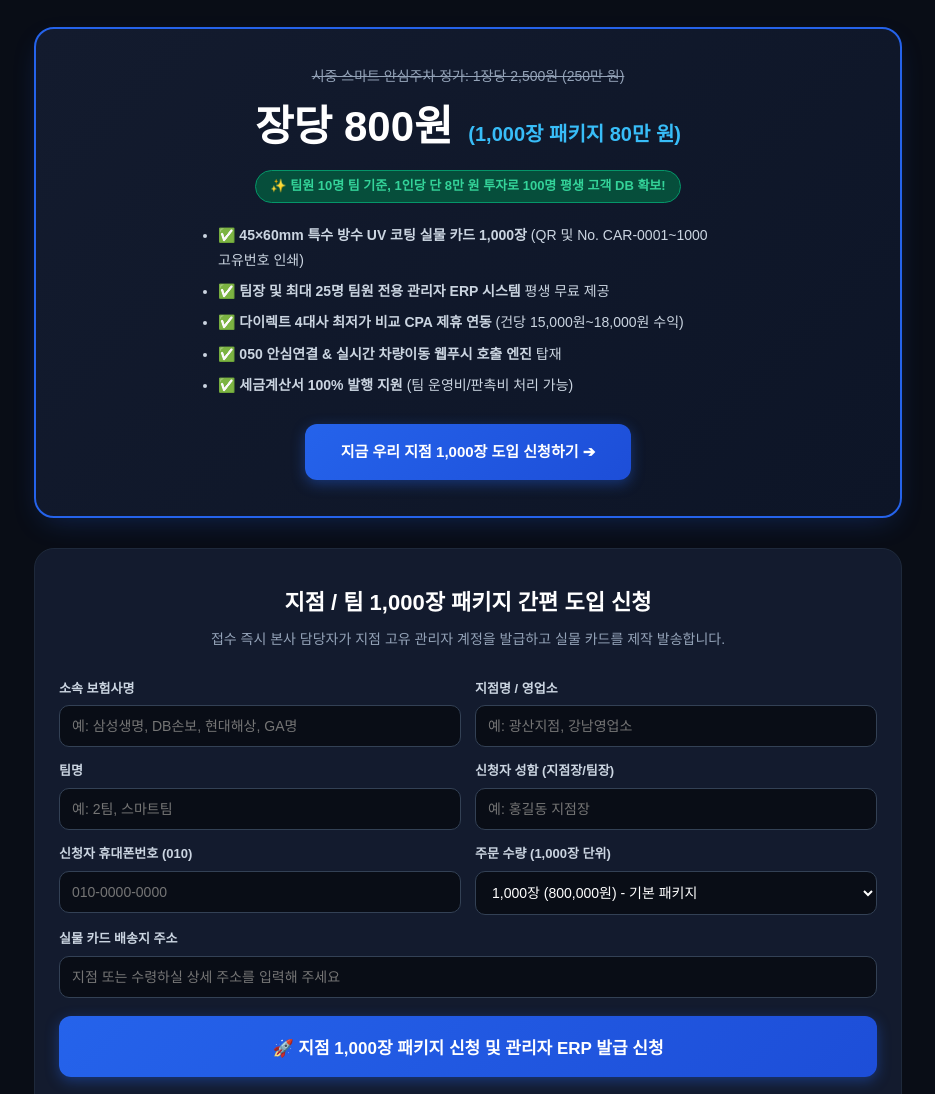
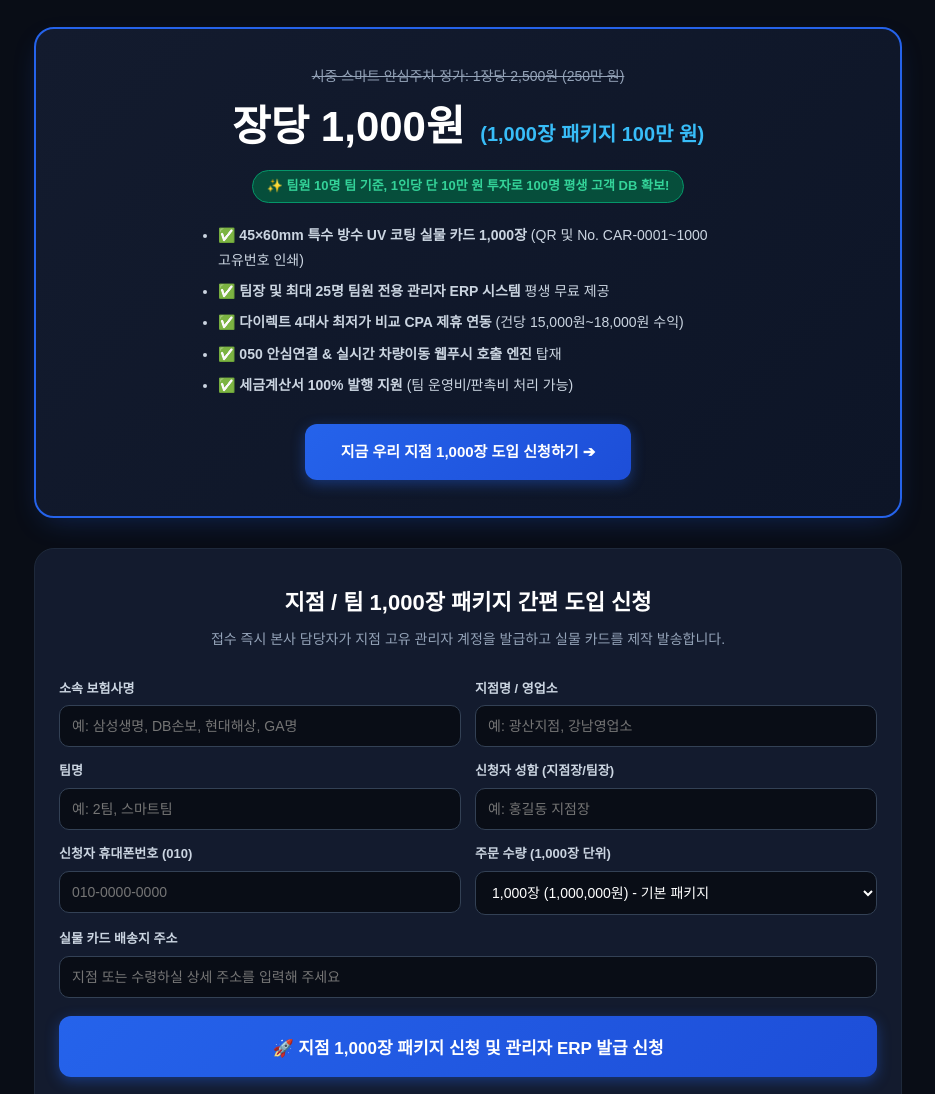
Before and after one commit to taa5804/wooriaptcd, a plain HTML site: page public/index.html in a window 1280 px wide. Shown: the part 909-2003 px from the top of the page, without its empty margins (172-1107 px from the left). Drawn offline with Linux system fonts and the light colour scheme; a web font is replaced by a local one.

Commit message:
Update wholesale price to 1,000 KRW (1,000 cards = 1,000,000 KRW)

```diff
--- a/public/index.html
+++ b/public/index.html
@@ -122,8 +122,8 @@
     <!-- Pricing Section -->
     <section class="pricing-card">
       <div class="price-sub">시중 스마트 안심주차 정가: 1장당 2,500원 (250만 원)</div>
-      <div class="price-main">장당 800원 <span>(1,000장 패키지 80만 원)</span></div>
-      <div class="price-highlight">✨ 팀원 10명 팀 기준, 1인당 단 8만 원 투자로 100명 평생 고객 DB 확보!</div>
+      <div class="price-main">장당 1,000원 <span>(1,000장 패키지 100만 원)</span></div>
+      <div class="price-highlight">✨ 팀원 10명 팀 기준, 1인당 단 10만 원 투자로 100명 평생 고객 DB 확보!</div>
       <ul class="price-details">
         <li>✅ <b>45×60mm 특수 방수 UV 코팅 실물 카드 1,000장</b> (QR 및 No. CAR-0001~1000 고유번호 인쇄)</li>
         <li>✅ <b>팀장 및 최대 25명 팀원 전용 관리자 ERP 시스템</b> 평생 무료 제공</li>
@@ -164,9 +164,9 @@
           <div>
             <label class="form-label">주문 수량 (1,000장 단위)</label>
             <select class="form-select" id="oQty" required>
-              <option value="1000">1,000장 (800,000원) - 기본 패키지</option>
-              <option value="2000">2,000장 (1,600,000원)</option>
-              <option value="3000">3,000장 (2,400,000원) - 지점 전사 도입</option>
+              <option value="1000">1,000장 (1,000,000원) - 기본 패키지</option>
+              <option value="2000">2,000장 (2,000,000원)</option>
+              <option value="3000">3,000장 (3,000,000원) - 지점 전사 도입</option>
             </select>
           </div>
           <div class="form-col-full">
```
